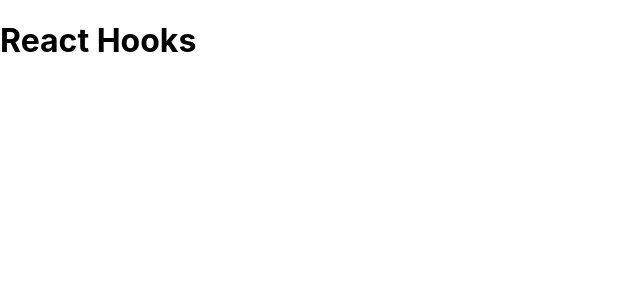
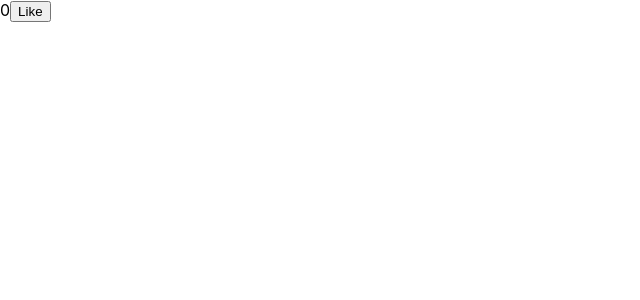
Before and after one commit to sandix34/React-Hooks-Examples, a React (Create React App) app: page / in a window 1280 px wide. Shown: the top 300 px of the page, without its empty margins (0-640 px from the left). Built offline with nearby package versions, Linux system fonts and the light colour scheme.

Commit message:
Utiliser le hook useState() pour incrémenter

```diff
--- a/src/App.js
+++ b/src/App.js
@@ -1,10 +1,11 @@
 import React from 'react';
+import Like from './components/Like';
 
 function App() {
   return (
     <div className="App">
       <header className="App-header">
-        <h1>React Hooks</h1>
+        <Like/>
       </header>
     </div>
   );
--- /dev/null
+++ b/src/components/Like.js
@@ -0,0 +1,18 @@
+// les hooks sont toujours préfixés de 'use...'
+import React, { useState } from 'react';
+
+const Like = () => {
+
+    // Pour pouvoir gérer l'état on créer 2 variables dont la seconde est une fonction associée
+    // à la première qui permet de changer l'état
+    let [nbIfLikes, setNbOfLikes] = useState(0); // valeur initiale
+
+    return (
+        <div>
+            {nbIfLikes}
+            <button onClick={() => setNbOfLikes(nbIfLikes + 1)}>Like</button>
+        </div>
+     );
+}
+
+export default Like;
```
